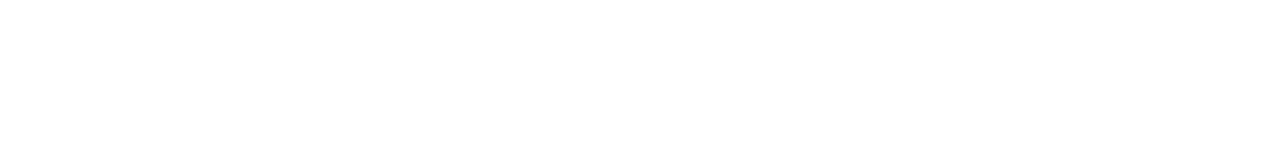
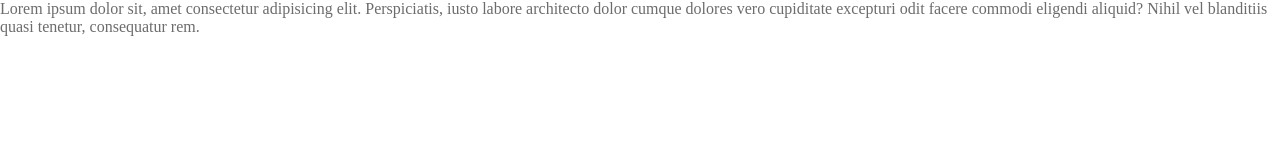
Before and after one commit to lgjor/travelgram, a plain HTML site: page index.html in a window 1280 px wide. Drawn offline with Linux system fonts and the light colour scheme.

Commit message:
initial style guide

```diff
--- a/index.html
+++ b/index.html
@@ -7,6 +7,6 @@
     <link rel="stylesheet" href="styles/index.css">
 </head>
 <body>
-
+    <p>Lorem ipsum dolor sit, amet consectetur adipisicing elit. Perspiciatis, iusto labore architecto dolor cumque dolores vero cupiditate excepturi odit facere commodi eligendi aliquid? Nihil vel blanditiis quasi tenetur, consequatur rem.</p>
 </body>
 </html>
--- a/styles/global.css
+++ b/styles/global.css
@@ -3,3 +3,18 @@
     padding: 0;
     box-sizing: border-box;
 }
+
+:root {
+    --brand-color: #EF5F4C;
+    --background-color: #FFFFFF;
+    --surface-color: #F5F5F5;
+    --skeleton-color: #D9D9D9;
+    --shape-transparency: rgba(0, 0, 0, 0.56);
+    --text-color-primary: #313131;
+    --text-color-secondary: #6C6C6C;
+}
+
+body {
+    color: var(--text-color-secondary);
+    background-color: var(--background-color);
+}
```
Also changed, not shown: assets/AirplaneTilt.svg (added), assets/Image 01.png (added), assets/Image 02.png (added), assets/Image 03.png (added), assets/Image 04.png (added), assets/Image 05.png (added), assets/Image 06.png (added), assets/Image 07.png (added), assets/Image 08.png (added), assets/Image 09.png (added), assets/Image 10.png (added), assets/Image 11.png (added), assets/Image.svg (added), assets/Logo.svg (added), 2 more files, 1 other file.
